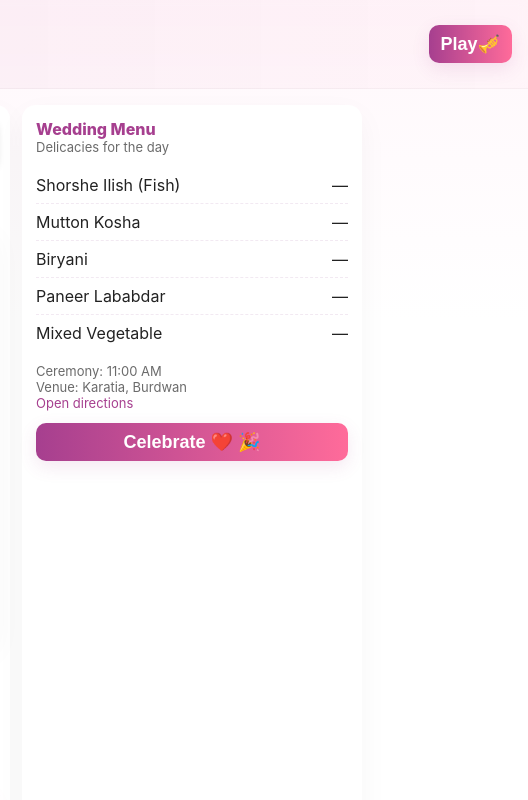
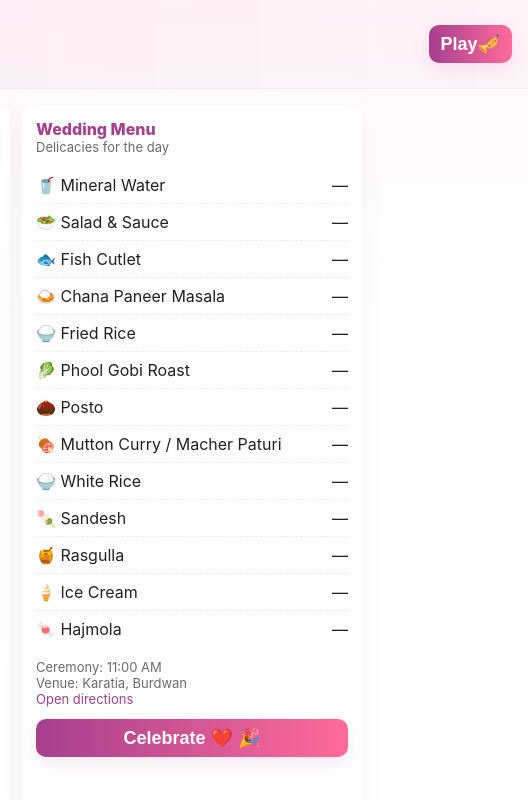
Before and after one commit to rajeshyo/mywedding, a website: page index.html in a window 1280 px wide. Shown: the top 800 px of the page, 752-1280 px from the left. Drawn offline with Linux system fonts and the light colour scheme.

Commit message:
Add files via upload
add menu list

```diff
--- a/index.html
+++ b/index.html
@@ -556,23 +556,56 @@
 
                 <div id="menu" style="margin-top:12px">
                     <div class="menu-item">
-                        <div class="name">Shorshe Ilish (Fish)</div>
+                        <div class="name">🥤 Mineral Water</div>
                         <div class="price">—</div>
                     </div>
                     <div class="menu-item">
-                        <div class="name">Mutton Kosha</div>
+                        <div class="name">🥗 Salad & Sauce</div>
                         <div class="price">—</div>
                     </div>
                     <div class="menu-item">
-                        <div class="name">Biryani</div>
+                        <div class="name">🐟 Fish Cutlet</div>
                         <div class="price">—</div>
                     </div>
                     <div class="menu-item">
-                        <div class="name">Paneer Lababdar</div>
+                        <div class="name">🍛 Chana Paneer Masala</div>
                         <div class="price">—</div>
                     </div>
                     <div class="menu-item">
-                        <div class="name">Mixed Vegetable</div>
+                        <div class="name">🍚 Fried Rice</div>
+                        <div class="price">—</div>
+                    </div>
+
+                     <div class="menu-item">
+                        <div class="name">🥬 Phool Gobi Roast</div>
+                        <div class="price">—</div>
+                    </div>
+                     <div class="menu-item">
+                        <div class="name">🌰 Posto</div>
+                        <div class="price">—</div>
+                    </div>
+                     <div class="menu-item">
+                        <div class="name">🍖 Mutton Curry / Macher Paturi</div>
+                        <div class="price">—</div>
+                    </div>
+                     <div class="menu-item">
+                        <div class="name">🍚 White Rice</div>
+                        <div class="price">—</div>
+                    </div>
+                     <div class="menu-item">
+                        <div class="name">🍡 Sandesh</div>
+                        <div class="price">—</div>
+                    </div>
+                     <div class="menu-item">
+                        <div class="name">🍯 Rasgulla</div>
+                        <div class="price">—</div>
+                    </div>
+                     <div class="menu-item">
+                        <div class="name">🍦 Ice Cream</div>
+                        <div class="price">—</div>
+                    </div>
+                     <div class="menu-item">
+                        <div class="name">🍬 Hajmola</div>
                         <div class="price">—</div>
                     </div>
                 </div>
```
